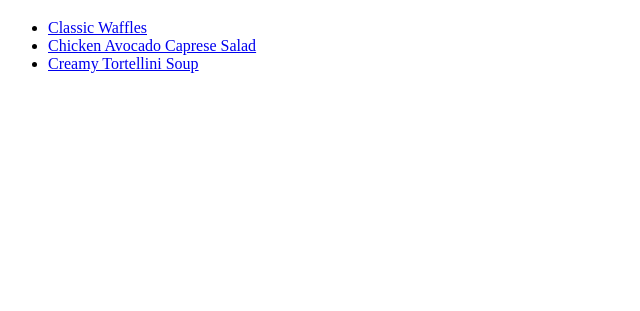
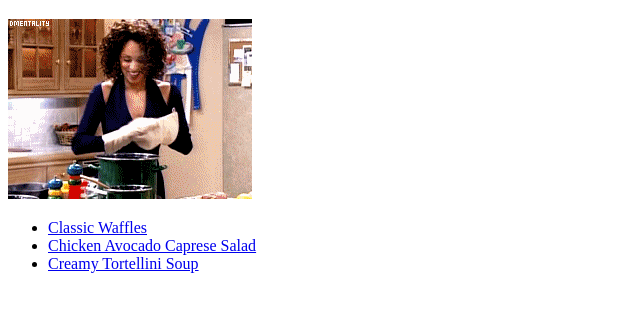
Before and after one commit to parisisaac65/odin-recipes, a plain HTML site: page index.html in a window 1280 px wide. Shown: the part 61-372 px from the top of the page, without its empty margins (0-640 px from the left). Drawn offline with Linux system fonts and the light colour scheme.

Commit message:
Add gif to index.html

```diff
--- a/index.html
+++ b/index.html
@@ -6,6 +6,7 @@
   </head>
   <body>
     <h1>Odin Recipes</h1>
+      <img src = "./images/cooking.gif"alt="Hilary from Fresh Prince of Bel Air trying to cook">
       <ul>
         <li><a href="./recipes/waffles.html">Classic Waffles</a></li>
         <li><a href="./recipes/chicken-avocado-caprese-salad.html">Chicken Avocado Caprese Salad</a></li>
```
Also changed, not shown: images/cooking.gif (added).
